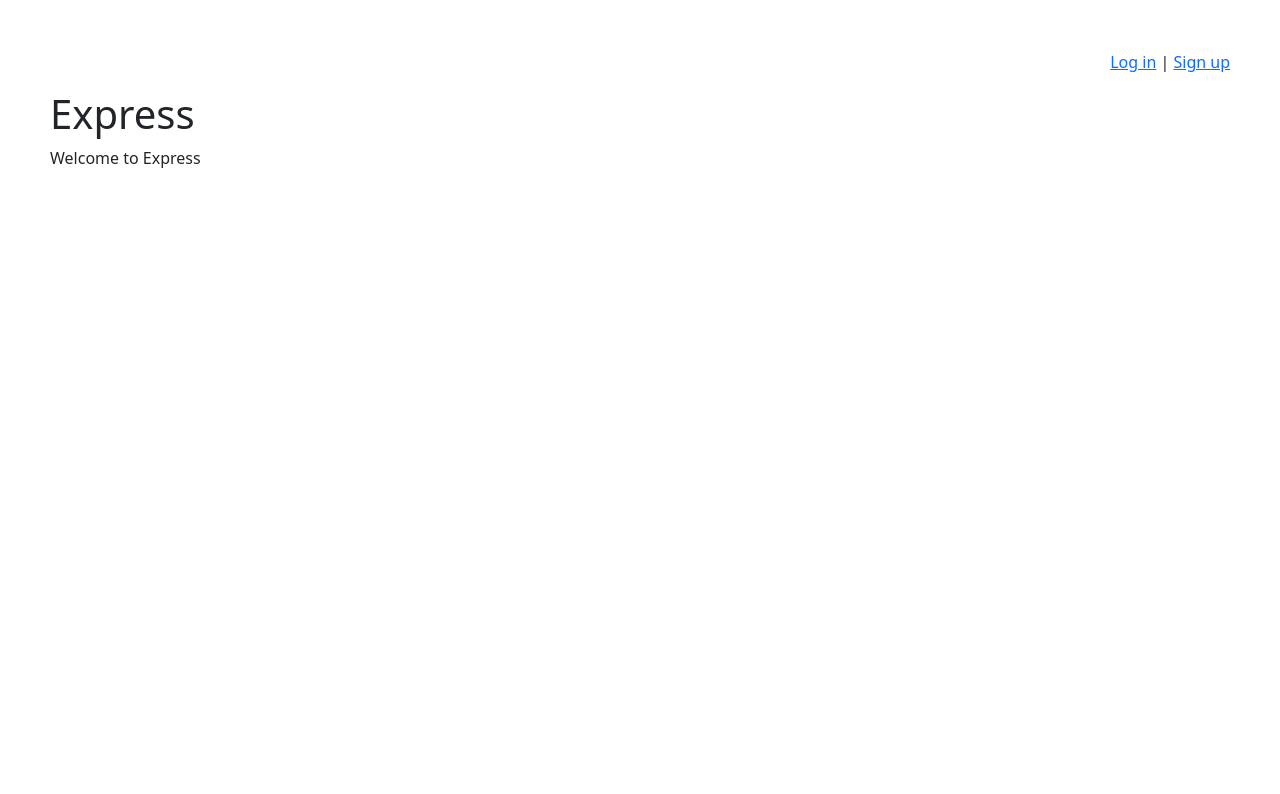
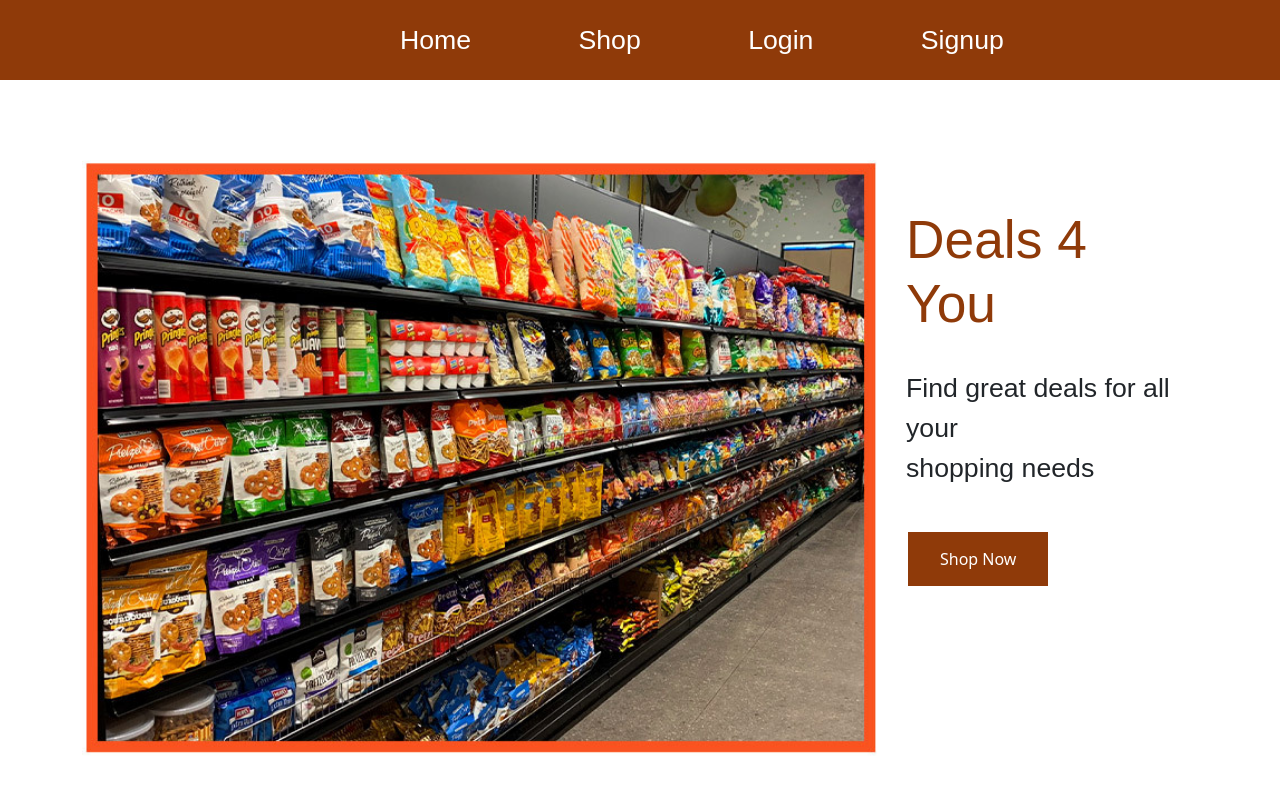
Before and after one commit to MNoun/COMP335Final, a website: page public/index.html in a window 1280 px wide. Drawn offline with nearby package versions, Linux system fonts and the light colour scheme.

Commit message:
Added homepage HTML and CSS

```diff
--- a/public/index.html
+++ b/public/index.html
@@ -1,17 +1,55 @@
 <html>
 <head>
-  <title>Express</title>
-  <link rel="stylesheet" href="/stylesheets/style.css">
+  <title>Home Page</title>
+  <link rel="stylesheet" href="/public/stylesheets/homepage.css">
   <link href="https://cdn.jsdelivr.net/npm/bootstrap@5.1.3/dist/css/bootstrap.min.css" rel="stylesheet">
 </head>
 <body>
-  <nav class="menu">
-    <ul>
-      <li><a href="/users/login">Log in</a> | </li>
-      <li><a href="/users/signup">Sign up</a></li>
-    </ul>
-	</nav>
-  <h1>Express</h1>
-  <p>Welcome to Express</p>
+  <div1 id="rectangle">
+  </div1>
+  <div2 class="relative">
+      <a style="text-decoration:none;" href="/public/index.html"> Home</a>
+  </div2>
+  <div3 class="relative">
+      <a style="text-decoration:none;" href="/public/deals.html"> Shop</a>
+  </div3>
+  <div4 class="relative">
+      <a style="text-decoration:none;" href="/public/login.html"> Login</a>
+  </div4>
+  <div5 class="relative">
+    <a style="text-decoration:none;" href="/public/signup.html"> Signup</a>
+</div5>
+
+  <br>
+  <br>
+  <br>
+
+  <main class="container">
+    <div class="row">
+        <div class="col-lg">
+          <br>
+          <br>
+          <br>
+          <img id="snacks" src="/Pictures/snacks.jpg">
+        </div>
+        <div class="col-lg">
+          <br>
+          <br>
+          <br>
+          <br>
+          <br>
+          <h1 id="title">Deals 4 <br>
+            You
+          </h1>
+          <br>
+          <p id="description">
+            Find great deals for all your <br>
+          shopping needs </p>
+          <br>
+          <a href="/public/deals.html" class="button">Shop Now</a>
+        </div>
+    </div>
+  </main>
+
 </body>
 </html>
--- /dev/null
+++ b/public/stylesheets/homepage.css
@@ -0,0 +1,69 @@
+div2.relative {
+    position: relative;
+    top: 20px;
+    left: 400px;
+}
+
+div3.relative {
+    position: relative;
+    top: 20px;
+    left: 500px;
+}
+
+div4.relative {
+    position: relative;
+    top: 20px;
+    left: 600px;
+}
+
+div5.relative {
+    position: relative;
+    top: 20px;
+    left: 700px;
+}
+
+div1 {
+    width: 100%;
+    height: 10%;
+    background: rgb(143, 58, 9);
+    position: fixed;
+}
+
+a:link, a:visited {
+    color: white;
+}
+
+div2 {font-family: Arial, Helvetica, sans-serif; font-size: 20pt; color: white;}
+div3 {font-family: Arial, Helvetica, sans-serif; font-size: 20pt; color: white;}
+div4 {font-family: Arial, Helvetica, sans-serif; font-size: 20pt; color: white;}
+div5 {font-family: Arial, Helvetica, sans-serif; font-size: 20pt; color: white;}
+
+#snacks{
+    float: left;
+    width: 800px;
+    height: 600px;
+}
+
+#title{
+    font-family: Arial, Helvetica, sans-serif;
+    font-size: 40pt;
+    color: rgb(143, 58, 9);
+}
+
+#description{
+    font-family: Arial, Helvetica, sans-serif;
+    font-size: 20pt;
+}
+
+.button{
+    border: none;
+    color: white;
+    padding: 15px 32px;
+    text-align: center;
+    text-decoration: none;
+    display: inline-block;
+    font-size: 16px;
+    margin: 4px 2px;
+    cursor: pointer;
+    background-color: rgb(143, 58, 9);
+}
```
Also changed, not shown: Pictures/snacks.jpg (added).
